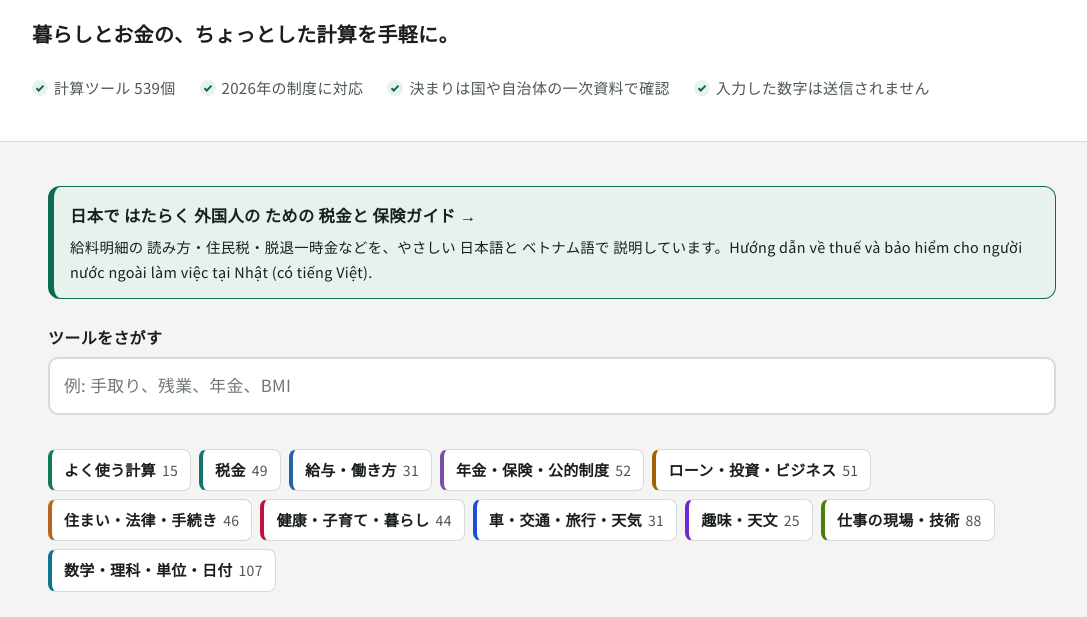
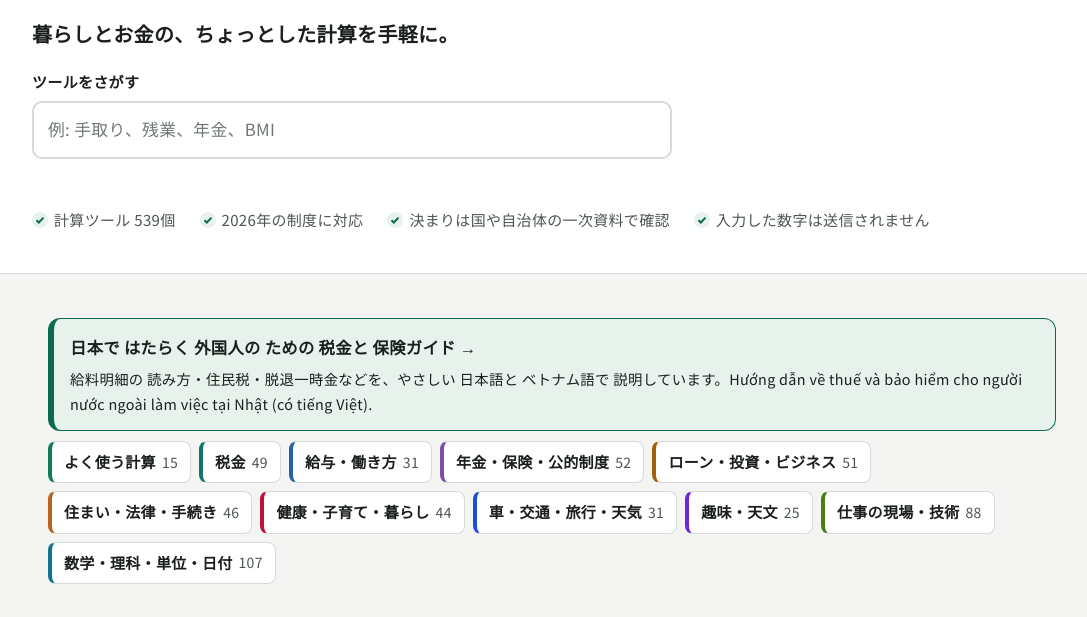
Before and after one commit to sukima-keisan/sukima-keisan.github.io, a plain HTML site: page index.html in a window 1280 px wide. Shown: the part 115-732 px from the top of the page, without its empty margins (88-1175 px from the left). Drawn offline with Linux system fonts and the light colour scheme.

Commit message:
トップの一番上: 検索を見出しのすぐ下に（スマホで641px→206px）、紹介文を文節で折り返す
Co-Authored-By: Claude Opus 5.5 <noreply@anthropic.com>

```diff
--- a/index.html
+++ b/index.html
@@ -71,6 +71,7 @@ details.sk-more[open]>.big{margin-top:10px}
 <!--sk:hero--><header class="wrap sk-hero"><div class="sk-hero-in">
 <h1 class="bx"><a href="index.html" style="text-decoration:none">すき間計算</a></h1>
 <p class="sub">暮らしとお金の、ちょっとした計算を手軽に。</p>
+<div class="sk-search"><label for="sk-q">ツールをさがす</label><input id="sk-q" type="search" placeholder="例: 手取り、残業、年金、BMI" autocomplete="off"/><p id="sk-qn" class="note bx" aria-live="polite"></p></div>
 <div class="sk-badges"><span>計算ツール 539個</span><span>2026年の制度に対応</span><span>決まりは国や自治体の一次資料で確認</span><span>入力した数字は送信されません</span></div>
 </div></header><!--/sk:hero-->
 <main class="wrap">
@@ -79,7 +80,6 @@ details.sk-more[open]>.big{margin-top:10px}
 <span style="display:block;font-size:.9rem;margin-top:4px">給料明細の 読み方・住民税・脱退一時金などを、やさしい 日本語と ベトナム語で 説明しています。<span lang="vi">Hướng dẫn về thuế và bảo hiểm cho người nước ngoài làm việc tại Nhật (có tiếng Việt).</span></span>
 </a><!--/sk:guide-->
 <!--sk:grid-->
-<div class="sk-search"><label for="sk-q">ツールをさがす</label><input id="sk-q" type="search" placeholder="例: 手取り、残業、年金、BMI" autocomplete="off"/><p id="sk-qn" class="note bx" aria-live="polite"></p></div>
 <nav class="sk-gnav sk-gnav-s" aria-label="分野"><a href="#g0" style="--cat:#0f7a5c">よく使う計算<span>15</span></a><a href="#g1" style="--cat:#0f766e">税金<span>49</span></a><a href="#g2" style="--cat:#2563a8">給与・働き方<span>31</span></a><a href="#g3" style="--cat:#7a4fa8">年金・保険・公的制度<span>52</span></a><a href="#g4" style="--cat:#a16207">ローン・投資・ビジネス<span>51</span></a><a href="#g5" style="--cat:#b8641c">住まい・法律・手続き<span>46</span></a><a href="#g6" style="--cat:#be123c">健康・子育て・暮らし<span>44</span></a><a href="#g7" style="--cat:#1d4ed8">車・交通・旅行・天気<span>31</span></a><a href="#g8" style="--cat:#6d28d9">趣味・天文<span>25</span></a><a href="#g9" style="--cat:#4d7c0f">仕事の現場・技術<span>88</span></a><a href="#g10" style="--cat:#0e7490">数学・理科・単位・日付<span>107</span></a></nav>
 <section class="sk-group" id="g0" style="--cat:#0f7a5c"><h2 class="sk-gtitle bx">よく<wbr/>使う<wbr/>計算<span>15個</span></h2>
 <section class="sk-catbox" id="c0"><h3 class="sk-cat">手取り・残業代・年末調整・ふるさと納税など</h3>
--- a/sk.css
+++ b/sk.css
@@ -419,3 +419,8 @@ nav.sk-gnav a span { font-weight: 400; color: var(--muted); font-size: 14px }
   .sk-related .more a { border-radius: 10px; display: flex; justify-content: space-between; align-items: center; gap: 8px; text-align: left; padding: 10px 14px; line-height: 1.5 }
   .sk-related .more a::after { content: '›'; color: var(--muted); font-size: 18px; flex: none }
 }
+
+/* 2026-11-27 トップの一番上: 検索を見出しのすぐ下に。紹介文は文節で折り返す */
+.sk-hero .sub { word-break: keep-all; overflow-wrap: anywhere }
+.sk-hero .sk-search { margin: 18px 0 4px; max-width: 640px }
+.sk-hero .sk-search label { font-size: 15px }
```
